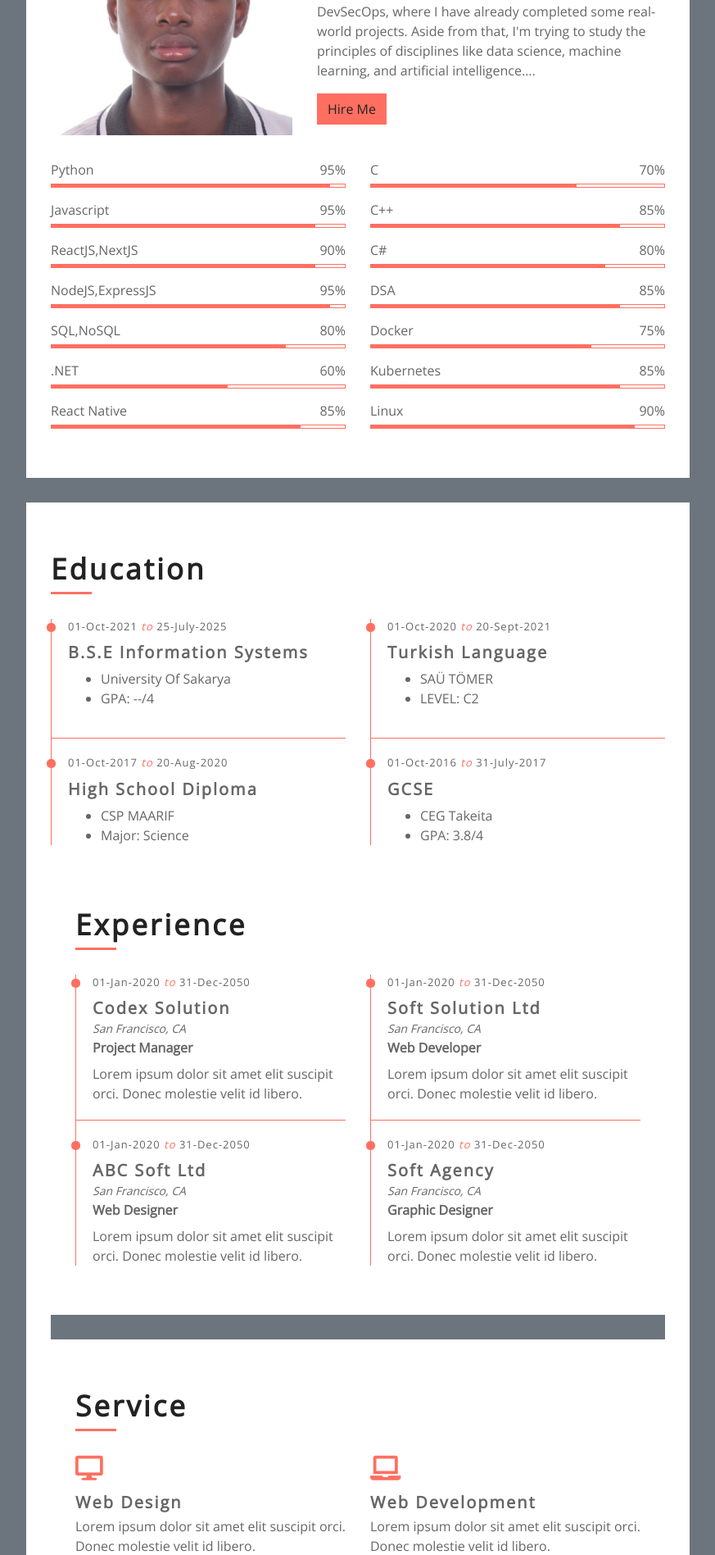
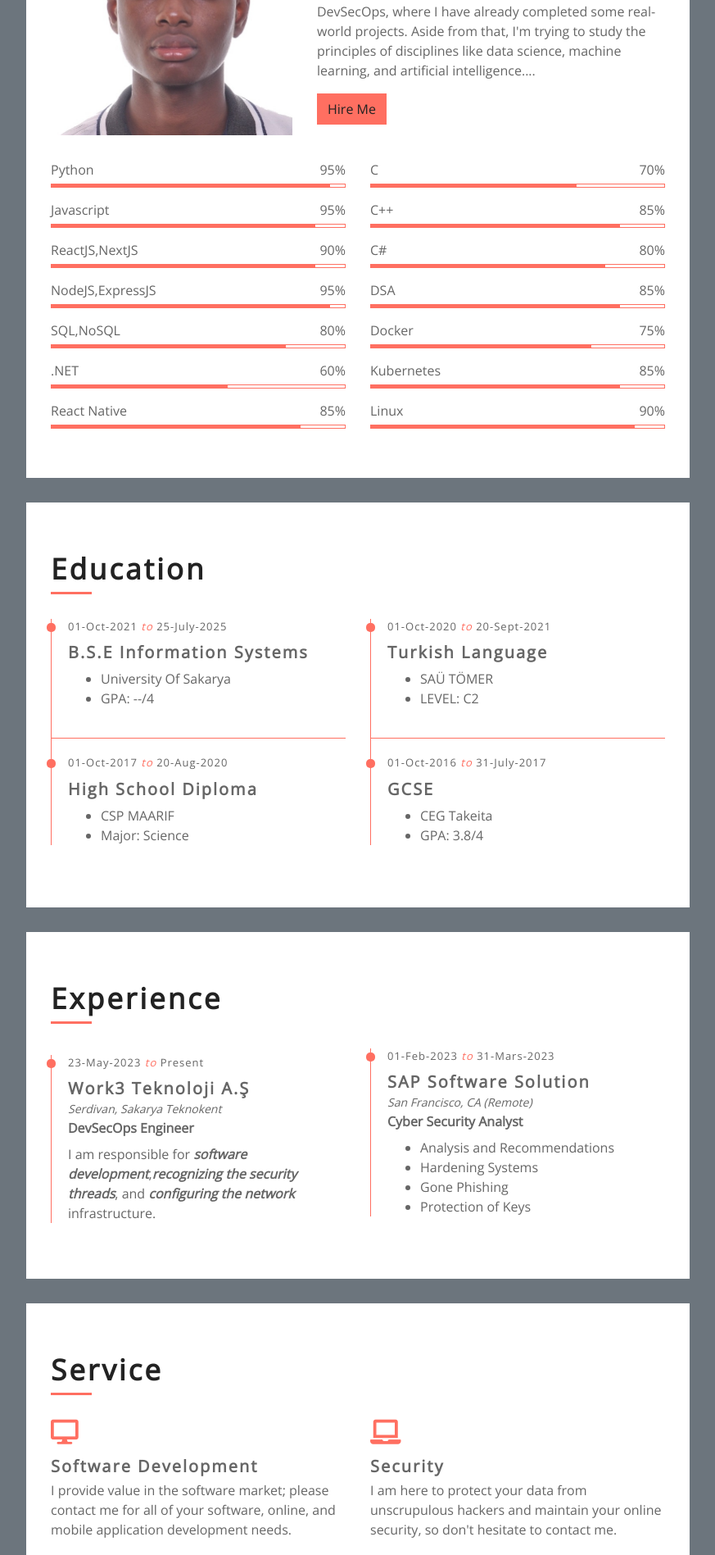
Before and after one commit to baafbass/portfo, a Flask app: page / in a window 1280 px wide. Shown: the part 803-2700 px from the top of the page at 82% size, without its empty margins (368-1241 px from the left). Run offline with Flask 3, Linux system fonts and the light colour scheme; some libraries are stand-ins or nearby versions.

Commit message:
Service Section Updated

```diff
--- a/templates/index.html
+++ b/templates/index.html
@@ -260,6 +260,7 @@
                             </div>
                     </div>
                 </div>
+            </div>
                 <!-- Education Start -->
 
                 <!-- Experience Start -->
@@ -271,38 +272,25 @@
                         <div class="row align-items-center">
                             <div class="col-md-6">
                                 <div class="exp-col">
-                                    <span>01-Jan-2020 <i>to</i> 31-Dec-2050</span>
-                                    <h3>Codex Solution</h3>
-                                    <h4>San Francisco, CA</h4>
-                                    <h5>Project Manager</h5>
-                                    <p>Lorem ipsum dolor sit amet elit suscipit orci. Donec molestie velit id libero.</p>
+                                    <span>23-May-2023 <i>to</i> Present</span>
+                                    <h3>Work3 Teknoloji A.Ş</h3>
+                                    <h4>Serdivan, Sakarya Teknokent</h4>
+                                    <h5>DevSecOps Engineer</h5>
+                                    <p>I am responsible for <strong><i>software development</i></strong>,<strong><i>recognizing the security threads</i></strong>, and <strong><i>configuring the network</i></strong> infrastructure.</p>
                                 </div>
                             </div>
                             <div class="col-md-6">
                                 <div class="exp-col">
-                                    <span>01-Jan-2020 <i>to</i> 31-Dec-2050</span>
-                                    <h3>Soft Solution Ltd</h3>
-                                    <h4>San Francisco, CA</h4>
-                                    <h5>Web Developer</h5>
-                                    <p>Lorem ipsum dolor sit amet elit suscipit orci. Donec molestie velit id libero.</p>
-                                </div>
-                            </div>
-                            <div class="col-md-6">
-                                <div class="exp-col">
-                                    <span>01-Jan-2020 <i>to</i> 31-Dec-2050</span>
-                                    <h3>ABC Soft Ltd</h3>
-                                    <h4>San Francisco, CA</h4>
-                                    <h5>Web Designer</h5>
-                                    <p>Lorem ipsum dolor sit amet elit suscipit orci. Donec molestie velit id libero.</p>
-                                </div>
-                            </div>
-                            <div class="col-md-6">
-                                <div class="exp-col">
-                                    <span>01-Jan-2020 <i>to</i> 31-Dec-2050</span>
-                                    <h3>Soft Agency</h3>
-                                    <h4>San Francisco, CA</h4>
-                                    <h5>Graphic Designer</h5>
-                                    <p>Lorem ipsum dolor sit amet elit suscipit orci. Donec molestie velit id libero.</p>
+                                    <span>01-Feb-2023 <i>to</i> 31-Mars-2023</span>
+                                    <h3>SAP Software Solution</h3>
+                                    <h4>San Francisco, CA (Remote)</h4>
+                                    <h5>Cyber Security Analyst</h5>
+                                    <p><ul>
+                                            <li>Analysis and Recommendations</li>
+                                            <li>Hardening Systems</li>
+                                            <li>Gone Phishing</li>
+                                            <li>Protection of Keys</li>
+                                        </ul></p>
                                 </div>
                             </div>
                         </div>
@@ -310,8 +298,8 @@
                 </div>
                 <!-- Experience Start -->
 
-                <!-- Service Start -->
-                <div class="service" id="service">
+               <!-- Service Start -->
+              <div class="service" id="service">
                     <div class="content-inner">
                         <div class="content-header">
                             <h2>Service</h2>
@@ -320,29 +308,15 @@
                             <div class="col-md-6">
                                 <div class="srv-col">
                                     <i class="fa fa-desktop"></i>
-                                    <h3>Web Design</h3>
-                                    <p>Lorem ipsum dolor sit amet elit suscipit orci. Donec molestie velit id libero.</p>
+                                    <h3>Software Development</h3>
+                                    <p>I provide value in the software market; please contact me for all of your software, online, and mobile application development needs.</p>
                                 </div>
                             </div>
                             <div class="col-md-6">
                                 <div class="srv-col">
                                     <i class="fa fa-laptop"></i>
-                                    <h3>Web Development</h3>
-                                    <p>Lorem ipsum dolor sit amet elit suscipit orci. Donec molestie velit id libero.</p>
-                                </div>
-                            </div>
-                            <div class="col-md-6">
-                                <div class="srv-col">
-                                    <i class="fa fa-search"></i>
-                                    <h3>SEO</h3>
-                                    <p>Lorem ipsum dolor sit amet elit suscipit orci. Donec molestie velit id libero.</p>
-                                </div>
-                            </div>
-                            <div class="col-md-6">
-                                <div class="srv-col">
-                                    <i class="fa fa-envelope-open-text"></i>
-                                    <h3>Digital Marketing</h3>
-                                    <p>Lorem ipsum dolor sit amet elit suscipit orci. Donec molestie velit id libero.</p>
+                                    <h3>Security</h3>
+                                    <p>I am here to protect your data from unscrupulous hackers and maintain your online security, so don't hesitate to contact me.</p>
                                 </div>
                             </div>
                         </div>
```
